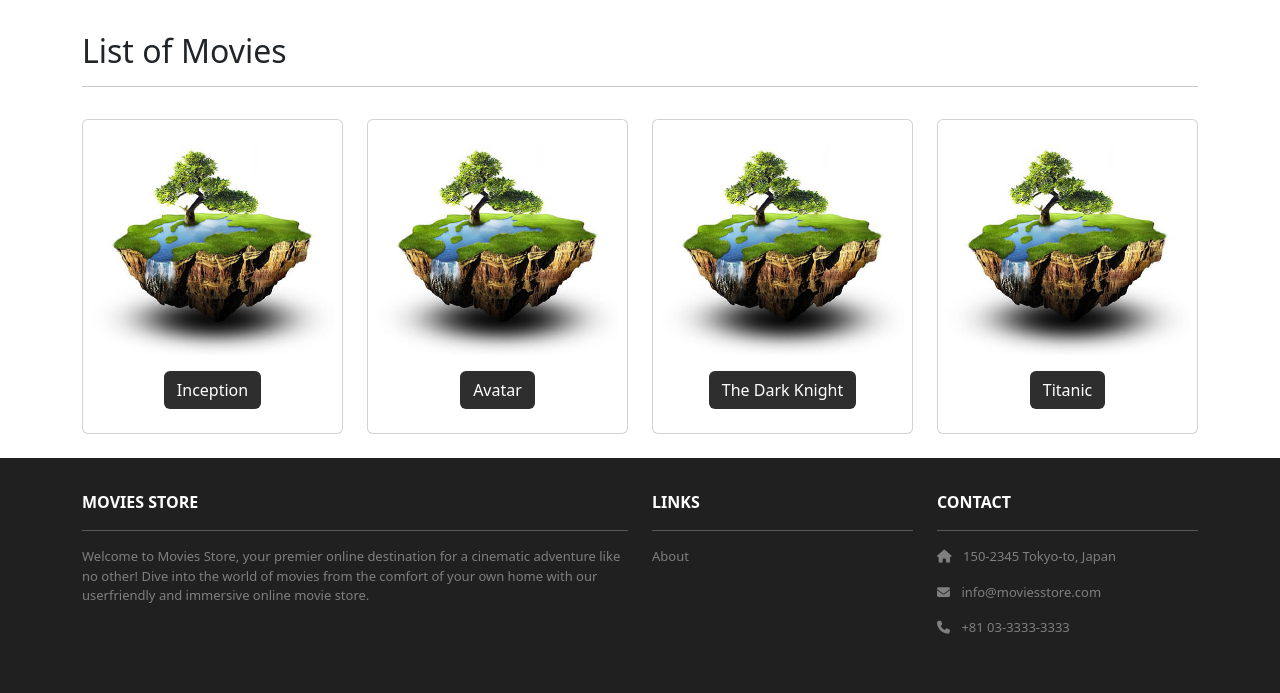
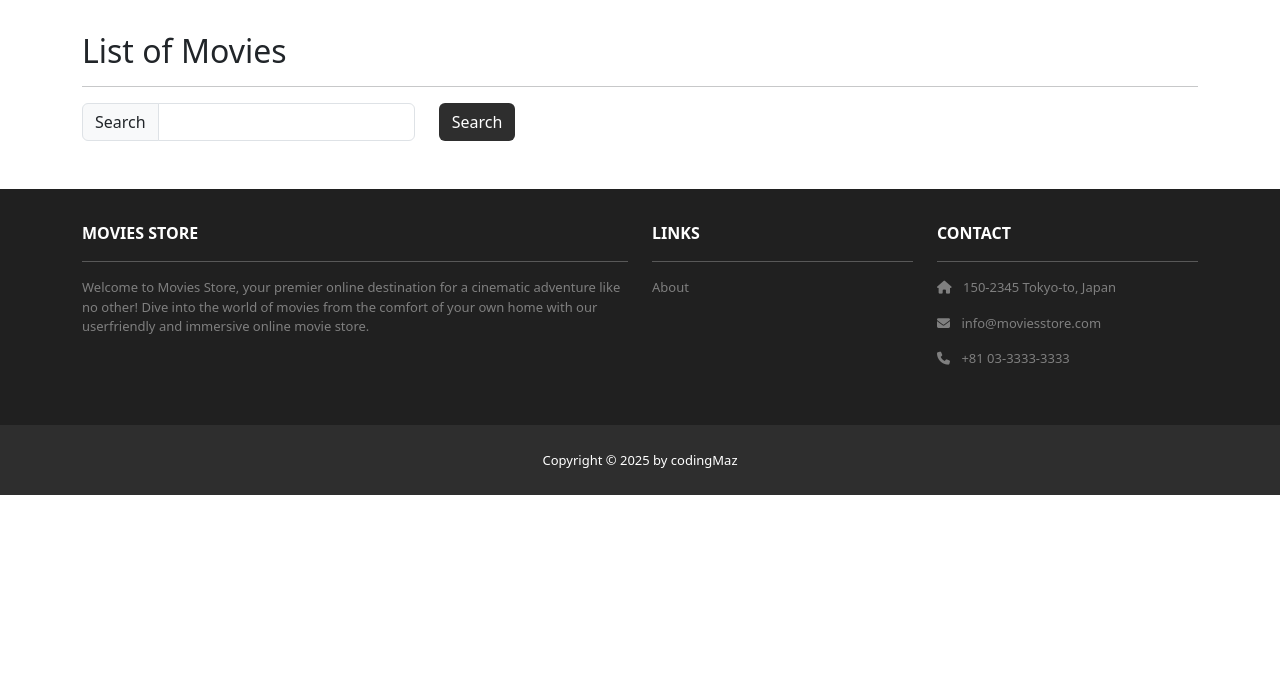
Before and after one commit to mbalandari/dg-movies-app, a Django app: page /movies/ in a window 1280 px wide. Shown: the part 82-775 px from the top of the page. After the commit the page ends 577 px from the top, so only its background shows below. Run offline with Django 5.2, Linux system fonts and the light colour scheme; data that the repository does not hold is empty; parts of the project's set-up code (start-up, migrations or seed data) failed here and were passed over; some libraries are stand-ins or nearby versions.

Commit message:
add search to movies

```diff
--- a/movies/templates/movies/index.html
+++ b/movies/templates/movies/index.html
@@ -9,13 +9,28 @@
             <div class="col mx-auto mb-3">
                 <h2>List of Movies</h2>
                 <hr />
+                <p class="card-text">
+                <form method="GET">
+                    <div class="row">
+                        <div class="col-auto">
+                            <div class="input-group col-auto">
+                                <div class="input-group-text">Search</div>
+                                <input type="text" class="form-control" name="search">
+                            </div>
+                        </div>
+                        <div class="col-auto">
+                            <button class="btn bg-dark text-white" type="submit">Search</button>
+                        </div>
+                    </div>
+                </form>
+                </p>
             </div>
         </div>
         <div class="row">
             {% for movie in template_data.movies %}
             <div class="col-md-4 col-lg-3 mb-2">
                 <div class="p-2 card align-items-center pt-4">
-                    <img src="{% static 'img/about.jpg' %}" class="card-img-top rounded">
+                    <img src="{{ movie.image.url }}" class="card-img-top rounded img-card-200">
                     <div class="card-body text-center">
                         <a href="{% url 'movies.show' id=movie.id %}" class="btn bg-dark text-white">
                             {{ movie.name }}
--- a/movies/templates/movies/show.html
+++ b/movies/templates/movies/show.html
@@ -13,7 +13,7 @@
                 <p><b>Price:</b> ${{ template_data.movie.price }}</p>
             </div>
             <div class="col-md-6 mx-auto mb-3 text-center">
-                <img src="{% static 'img/about.jpg' %}" class="rounded" />
+                <img src="{{ template_data.movie.image.url }}" class="rounded img-card-400" />
             </div>
         </div>
     </div>
--- a/movies/views.py
+++ b/movies/views.py
@@ -1,25 +1,14 @@
 from django.shortcuts import render
+from .models import Movie
 
-movies = [
-    {
-        'id': 1, 'name': 'Inception', 'price': 12,
-        'description': 'A mind-bending heist thriller.'
-    },
-    {
-        'id': 2, 'name': 'Avatar', 'price': 13,
-        'description': 'A journey to a distant world and the battle for resources.'
-    },
-    {
-        'id': 3, 'name': 'The Dark Knight', 'price': 14,
-        'description': 'Gothams vigilante faces the Joker.'
-    },
-    {
-        'id': 4, 'name': 'Titanic', 'price': 11,
-        'description': 'A love story set against the backdrop of the sinking Titanic.',
-    },
-]
 
 def index(request):
+    search_term = request.GET.get('search')
+    if search_term:
+        movies = Movie.objects.filter(name__icontains=search_term)
+    else:
+        movies = Movie.objects.all()
+
     template_data = {}
     template_data['title'] = 'Movies'
     template_data['movies'] = movies
@@ -27,8 +16,8 @@ def index(request):
 
 
 def show(request, id):
-    movie = movies[id - 1]
+    movie = Movie.objects.get(id=id)
     template_data = {}
-    template_data['title'] = movie['name']
+    template_data['title'] = movie.name
     template_data['movie'] = movie
     return render(request, 'movies/show.html', {'template_data': template_data})
--- a/static/css/style.css
+++ b/static/css/style.css
@@ -48,3 +48,13 @@
     color: #40E0D0;
     text-decoration: none;
 }
+
+.img-card-200 {
+    width: fit-content;
+    max-height: 200px;
+}
+
+.img-card-400 {
+    width: fit-content;
+    max-height: 400px;
+}
```
